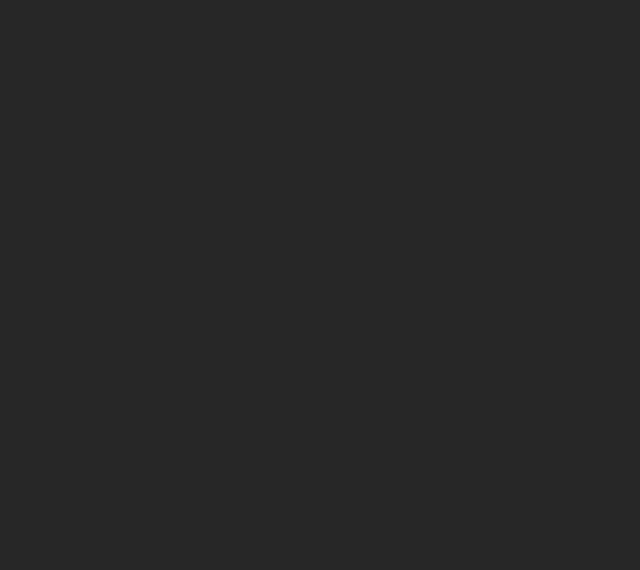
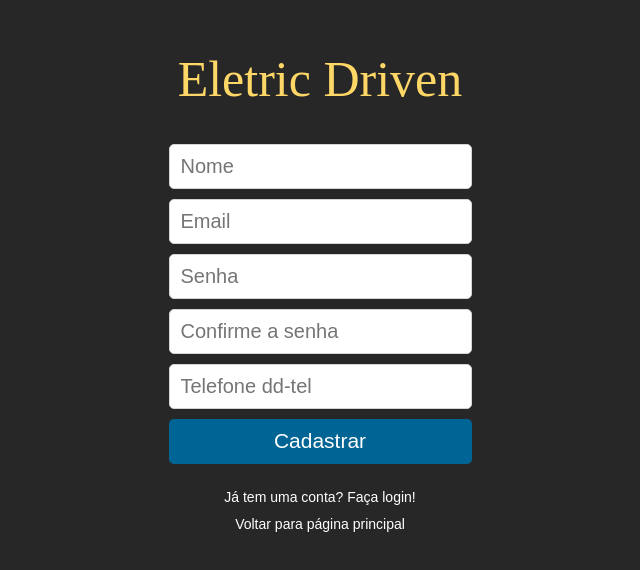
Before and after one commit to JV-Albuquerque-S/Projeto14-Eletric_Driven-front, a React (Create React App) app: page /sign-up in a window 1280 px wide. Before the commit this address had no page. Shown: the part 102-672 px from the top of the page, without its empty margins (320-960 px from the left). Built offline with nearby package versions, Linux system fonts and the light colour scheme; a web font is replaced by a local one.

Commit message:
feat - longin and singup pages

```diff
--- a/src/App.js
+++ b/src/App.js
@@ -1,19 +1,27 @@
 import { Route, Routes, BrowserRouter } from "react-router-dom"
-//import { useState } from "react"
+import { useState } from "react"
 
+import UserContext from "./contexts/UserContext";
 import HomePage from "./components/HomePage";
+import Login from "./components/Login";
+import SignUp from "./components/Singup";
 import { Reset } from "./Global-styles/reset";
 import { BodyStyle } from "./Global-styles/body";
 
 export default function App(){
+    const [user, setUser] = useState();
 
     return(
+        <UserContext.Provider value={{ user, setUser }}>
             <BrowserRouter>
                 <Reset />
                 <BodyStyle />
                     <Routes>
-            <Route path="/" element={<HomePage/>} />
+                        <Route path="/" element={<HomePage />} />
+                        <Route path="/login" element={<Login />} />
+                        <Route path="/sign-up" element={<SignUp />} />
                     </Routes>
             </BrowserRouter>
+        </UserContext.Provider>
     )
 }
--- /dev/null
+++ b/src/components/Login/index.js
@@ -0,0 +1,62 @@
+import { React, useState, useContext } from "react";
+import { Link } from "react-router-dom";
+import axios from "axios";
+import { useNavigate } from "react-router";
+
+import UserContext from "../../contexts/UserContext";
+import { Container } from "./styles";
+
+export default function Login(){
+    const [email, setEmail] = useState("");
+	const [password, setPassword] = useState("");
+    const [disable, setDisable] = useState("");
+    const navigate = useNavigate();
+
+    const { setUser } = useContext(UserContext);
+
+    function userLogin(event){
+        event.preventDefault();
+        setDisable("disable");
+        const promise = axios.post(`http://localhost:5000/login`,{
+            email,
+            password
+        });
+
+        promise.then(response => {
+            setUser(response.data);
+            navigate("/");
+        });
+
+        promise.catch(() => {
+            alert("Login Error");
+            setDisable("");
+        });
+    }
+    return(
+        <Container>
+                <p>Eletric Driven</p>
+                <form onSubmit={userLogin}>
+                    <input
+                        type="email"
+                        placeholder="email"
+                        value={email} onChange={e => setEmail(e.target.value)}
+                        disabled = {disable}
+                        required
+                    />
+                    <input
+                        type="password"
+                        placeholder="senha"
+                        value={password} onChange={e => setPassword(e.target.value)}
+                        disabled = {disable}
+                        required
+                    />
+                    {disable === "" ?
+                        (<button type="submit">Login</button>) :
+                        (<button type="submit" className="button-disable" disabled = {disable}>wait...</button>)
+                    }
+                </form>
+                <Link className="link" to="/sign-up">Não tem uma conta? Cadastre-se!</Link>
+                <Link className="link" to="/">Voltar para página principal</Link>
+            </Container>
+        );
+}
--- /dev/null
+++ b/src/components/Login/styles.js
@@ -0,0 +1,77 @@
+import styled from "styled-components";
+
+export const Container = styled.div`
+    width: 100vw;
+    height: 100vh;
+	display: flex;
+    flex-direction: column;
+    align-items: center;
+    justify-content: center;
+
+    p {
+        font-size:50px;
+        color: #126BA5;
+        margin-bottom: 30px;
+        color: #FED766;
+        /* font-family: 'Press Start 2P', cursive; */
+    }
+
+    form{
+        display: flex;
+        flex-direction: column;
+    }
+
+    input {
+        width: 303px;
+        height: 45px;
+        margin-top: 10px;
+        padding: 0 11px;
+        background: #FFFFFF;
+        border: 1px solid #D5D5D5;
+        box-sizing: border-box;
+        border-radius: 5px;
+        font-weight: 400;
+        font-size: 20px;
+        line-height: 25px;
+        color:  #000000;
+        /* font-family: 'Raleway', sans-serif; */
+    }
+
+    input:focus:invalid {
+        border: 4px solid red;
+    }
+
+    /* input:focus:invalid {
+        border: 1px solid #D5D5D5;
+    } */
+
+    button {
+        width: 303px;
+        height: 45px;
+        margin: 10px 0 25px 0;
+        background-color: #006494;
+        display: flex;
+        justify-content: center;
+        align-items: center;
+        border: none;
+        border-radius: 5px;
+        font-size: 21px;
+        color: #FFFFFF;
+        /* font-family: 'Raleway', sans-serif;  */
+    }
+
+    .button-disable {
+        opacity: 0.7;
+    }
+
+    .link {
+        font-size: 14px;
+        line-height: 17px;
+        margin-bottom: 10px;
+        text-align: center;
+        text-decoration-line: none;
+        color: #FFFFFF;;
+        font-family: 'Raleway', sans-serif;
+    }
+
+`
--- /dev/null
+++ b/src/components/Singup/index.js
@@ -0,0 +1,84 @@
+import { React, useState } from "react";
+import { Link } from "react-router-dom";
+import axios from "axios";
+
+import { Container } from "./styles";
+
+
+export default function SignUp(){
+    const [email, setEmail] = useState("");
+	const [password, setPassword] = useState("");
+    const [passwordConfirm, setPasswordConfirm] = useState("");
+    const [name, setName] = useState("");
+    const [phone, setPhone] = useState("");
+
+
+    function registerUser(event){
+        event.preventDefault();
+        const promise = axios.post(`http://localhost:5000/sign-up`, {
+            name: name,
+            email: email,
+            password: password,
+            phone: phone
+        });
+
+        promise.then((response) => {
+            console.log(response.data);
+            window.location = "/login";
+        });
+
+        promise.catch(error => {
+            if (error.response.status === 409){
+            alert("Esse usuário já existe!");
+        }
+            console.log(error.response);
+        });
+    }
+    return(
+        <Container>
+
+        <p>Eletric Driven</p>
+            <form onSubmit={registerUser}>
+                <input
+                    type="text"
+                    placeholder="Nome"
+                    value={name}
+                    onChange={e => setName(e.target.value)}
+                    required
+                />
+                <input
+                    type="email"
+                    placeholder="Email"
+                    value={email}
+                    onChange={e => setEmail(e.target.value)}
+                    required
+                />
+		        <input
+                    type="password"
+                    placeholder="Senha"
+                    value={password}
+                    onChange={e => setPassword(e.target.value)}
+                    required
+                />
+                <input
+                    type="password"
+                    placeholder="Confirme a senha"
+                    value={passwordConfirm}
+                    onChange={e => setPasswordConfirm(e.target.value)}
+                    required
+                />
+                <input
+                    type="tel"
+                    placeholder="Telefone dd-tel"
+                    value={phone}
+                    onChange={e => setPhone(e.target.value)}
+                    pattern="[0-9]{11}"
+                    required
+                />
+		        <button type="submit">Cadastrar</button>
+            </form>
+            <Link className="link" to="/">Já tem uma conta? Faça login!</Link>
+            <Link className="link" to="/">Voltar para página principal</Link>
+        </Container>
+    )
+}
--- /dev/null
+++ b/src/components/Singup/styles.js
@@ -0,0 +1,73 @@
+import styled from "styled-components";
+
+export const Container = styled.div`
+    width: 100vw;
+    height: 100vh;
+	display: flex;
+    flex-direction: column;
+    align-items: center;
+    justify-content: center;
+
+    p {
+        font-size:50px;
+        color: #126BA5;
+        margin-bottom: 30px;
+        color: #FED766;
+        /* font-family: 'Press Start 2P', cursive; */
+    }
+
+    form{
+        display: flex;
+        flex-direction: column;
+    }
+
+    input {
+        width: 303px;
+        height: 45px;
+        margin-top: 10px;
+        padding: 0 11px;
+        background: #FFFFFF;
+        border: 1px solid #D5D5D5;
+        box-sizing: border-box;
+        border-radius: 5px;
+        font-weight: 400;
+        font-size: 20px;
+        line-height: 25px;
+        color:  #000000;
+        /* font-family: 'Raleway', sans-serif; */
+    }
+
+    input:focus:invalid {
+        border: 4px solid red;
+    }
+
+    button {
+        width: 303px;
+        height: 45px;
+        margin: 10px 0 25px 0;
+        background-color: #006494;
+        display: flex;
+        justify-content: center;
+        align-items: center;
+        border: none;
+        border-radius: 5px;
+        font-size: 21px;
+        color: #FFFFFF;
+        /* font-family: 'Raleway', sans-serif;  */
+    }
+
+    .button-disable {
+        opacity: 0.7;
+    }
+
+    .link {
+        font-size: 14px;
+        line-height: 17px;
+        margin-bottom: 10px;
+        text-align: center;
+        text-decoration-line: none;
+        color: #FFFFFF;;
+        font-family: 'Raleway', sans-serif;
+    }
+
+`
--- /dev/null
+++ b/src/contexts/UserContext.js
@@ -0,0 +1,5 @@
+import { createContext } from "react";
+
+const UserContext = createContext();
+
+export default UserContext;
```
Lines whose indentation alone changed are shown as unchanged.
